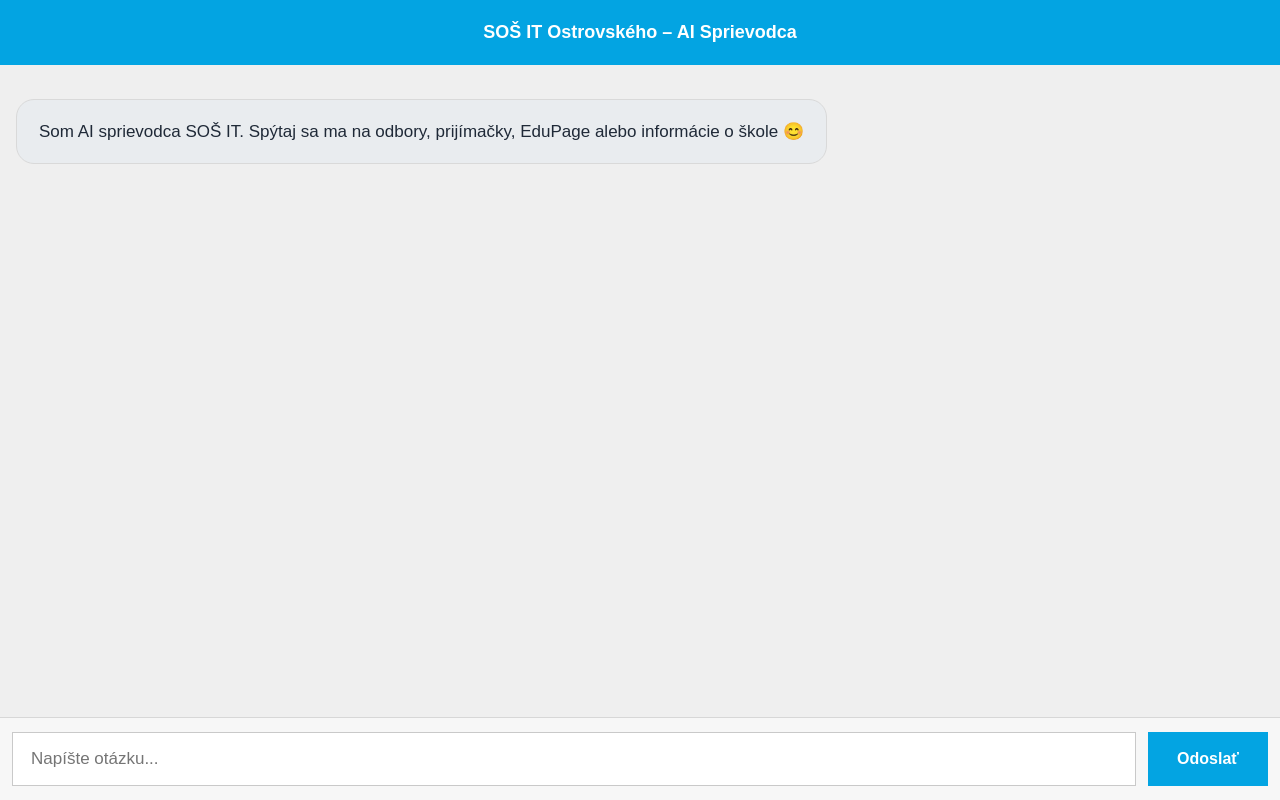
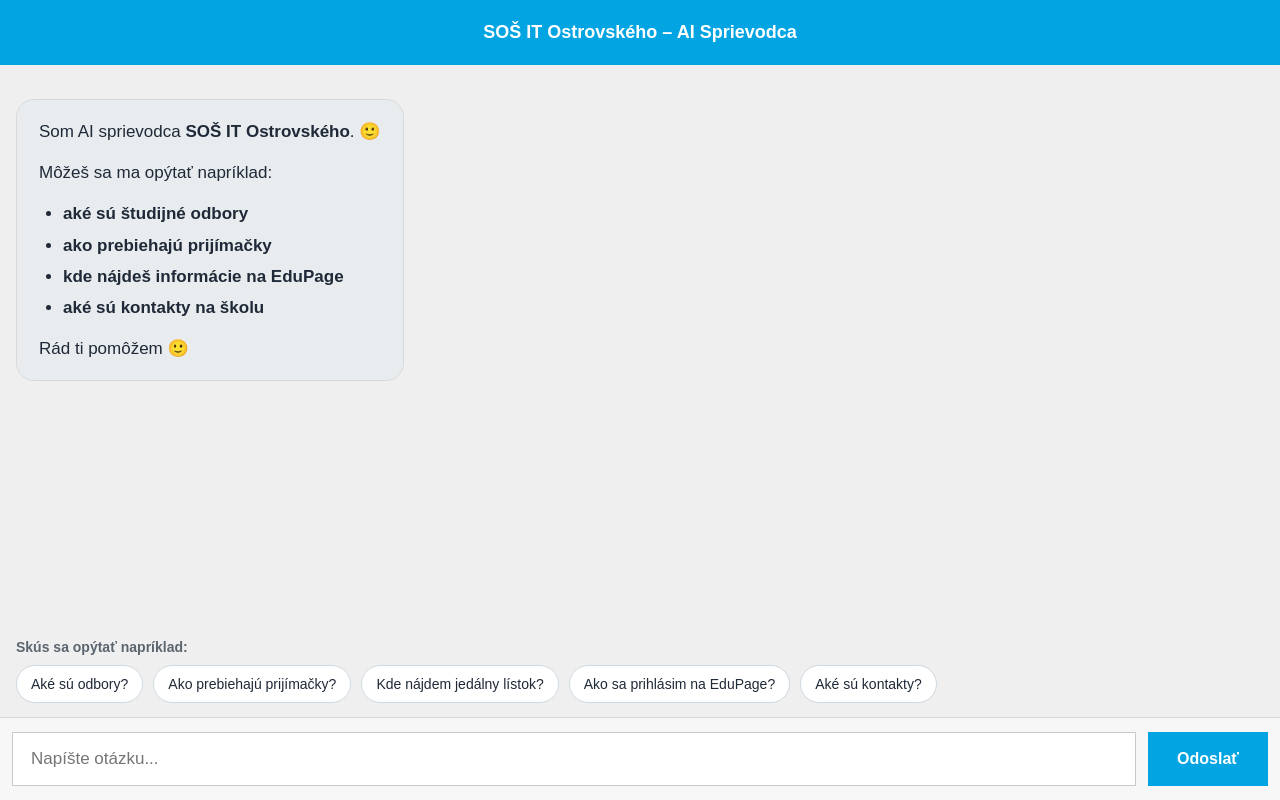
Before and after one commit to davidkogy-maker/sos-it-chat-bot, a Flask app: page / in a window 1280 px wide. Run offline with Flask 3, Linux system fonts and the light colour scheme; some libraries are stand-ins or nearby versions.

Commit message:
Update index.html

```diff
--- a/templates/index.html
+++ b/templates/index.html
@@ -17,6 +17,8 @@
       --bot:#e9ecef;
       --text:#1f2937;
       --white:#ffffff;
+      --chip-bg:#ffffff;
+      --chip-border:#cfd8df;
     }
 
     *{
@@ -60,7 +62,7 @@
     .messages{
       flex:1;
       overflow-y:auto;
-      padding:20px 16px 28px;
+      padding:20px 16px 18px;
     }
 
     .row{
@@ -123,6 +125,41 @@
 
     .row.user .bubble a{
       color:#ffffff;
+    }
+
+    .quick-questions-wrap{
+      padding:0 16px 14px;
+      background:transparent;
+    }
+
+    .quick-title{
+      font-size:14px;
+      color:#5b6570;
+      margin-bottom:10px;
+      font-weight:600;
+    }
+
+    .quick-questions{
+      display:flex;
+      flex-wrap:wrap;
+      gap:10px;
+    }
+
+    .quick-btn{
+      border:1px solid var(--chip-border);
+      background:var(--chip-bg);
+      color:var(--text);
+      padding:10px 14px;
+      font-size:14px;
+      border-radius:999px;
+      cursor:pointer;
+      transition:all 0.18s ease;
+    }
+
+    .quick-btn:hover{
+      border-color:var(--primary);
+      color:var(--primary);
+      transform:translateY(-1px);
     }
 
     .composer{
@@ -203,13 +240,22 @@
       }
 
       .messages{
-        padding:14px 10px 18px;
+        padding:14px 10px 14px;
       }
 
       .bubble{
         max-width:88%;
         font-size:16px;
         padding:14px 16px;
+      }
+
+      .quick-questions-wrap{
+        padding:0 10px 12px;
+      }
+
+      .quick-btn{
+        font-size:13px;
+        padding:9px 12px;
       }
 
       .composer{
@@ -234,6 +280,17 @@
   <div class="chat-wrap">
     <div class="messages" id="messages"></div>
 
+    <div class="quick-questions-wrap">
+      <div class="quick-title">Skús sa opýtať napríklad:</div>
+      <div class="quick-questions">
+        <button class="quick-btn" data-question="Aké študijné odbory ponúka škola?">Aké sú odbory?</button>
+        <button class="quick-btn" data-question="Ako prebiehajú prijímačky na školu?">Ako prebiehajú prijímačky?</button>
+        <button class="quick-btn" data-question="Kde nájdem jedálny lístok?">Kde nájdem jedálny lístok?</button>
+        <button class="quick-btn" data-question="Ako sa prihlásim na EduPage?">Ako sa prihlásim na EduPage?</button>
+        <button class="quick-btn" data-question="Aké sú kontakty na školu?">Aké sú kontakty?</button>
+      </div>
+    </div>
+
     <div class="composer">
       <input id="input" type="text" placeholder="Napíšte otázku..." autocomplete="off">
       <button id="sendBtn">Odoslať</button>
@@ -249,6 +306,7 @@
     const messagesEl = document.getElementById("messages");
     const inputEl = document.getElementById("input");
     const sendBtn = document.getElementById("sendBtn");
+    const quickButtons = document.querySelectorAll(".quick-btn");
 
     let history = [];
 
@@ -294,8 +352,8 @@
       }
     }
 
-    async function sendMessage(){
-      const text = inputEl.value.trim();
+    async function sendMessage(customText = null){
+      const text = customText || inputEl.value.trim();
       if(!text) return;
 
       addMessage("user", text);
@@ -304,6 +362,7 @@
       inputEl.value = "";
       inputEl.disabled = true;
       sendBtn.disabled = true;
+      quickButtons.forEach(btn => btn.disabled = true);
 
       const typingBubble = addMessage("bot", "", true);
 
@@ -330,12 +389,13 @@
       } finally {
         inputEl.disabled = false;
         sendBtn.disabled = false;
+        quickButtons.forEach(btn => btn.disabled = false);
         inputEl.focus();
         scrollBottom();
       }
     }
 
-    sendBtn.addEventListener("click", sendMessage);
+    sendBtn.addEventListener("click", () => sendMessage());
 
     inputEl.addEventListener("keydown", (e) => {
       if(e.key === "Enter"){
@@ -343,9 +403,24 @@
       }
     });
 
+    quickButtons.forEach(btn => {
+      btn.addEventListener("click", () => {
+        const question = btn.getAttribute("data-question");
+        sendMessage(question);
+      });
+    });
+
     addMessage(
       "bot",
-      "Som AI sprievodca SOŠ IT. Spýtaj sa ma na odbory, prijímačky, EduPage alebo informácie o škole 😊"
+      `Som AI sprievodca **SOŠ IT Ostrovského**. 🙂
+
+Môžeš sa ma opýtať napríklad:
+- **aké sú študijné odbory**
+- **ako prebiehajú prijímačky**
+- **kde nájdeš informácie na EduPage**
+- **aké sú kontakty na školu**
+
+Rád ti pomôžem 🙂`
     );
   </script>
 </body>
```
